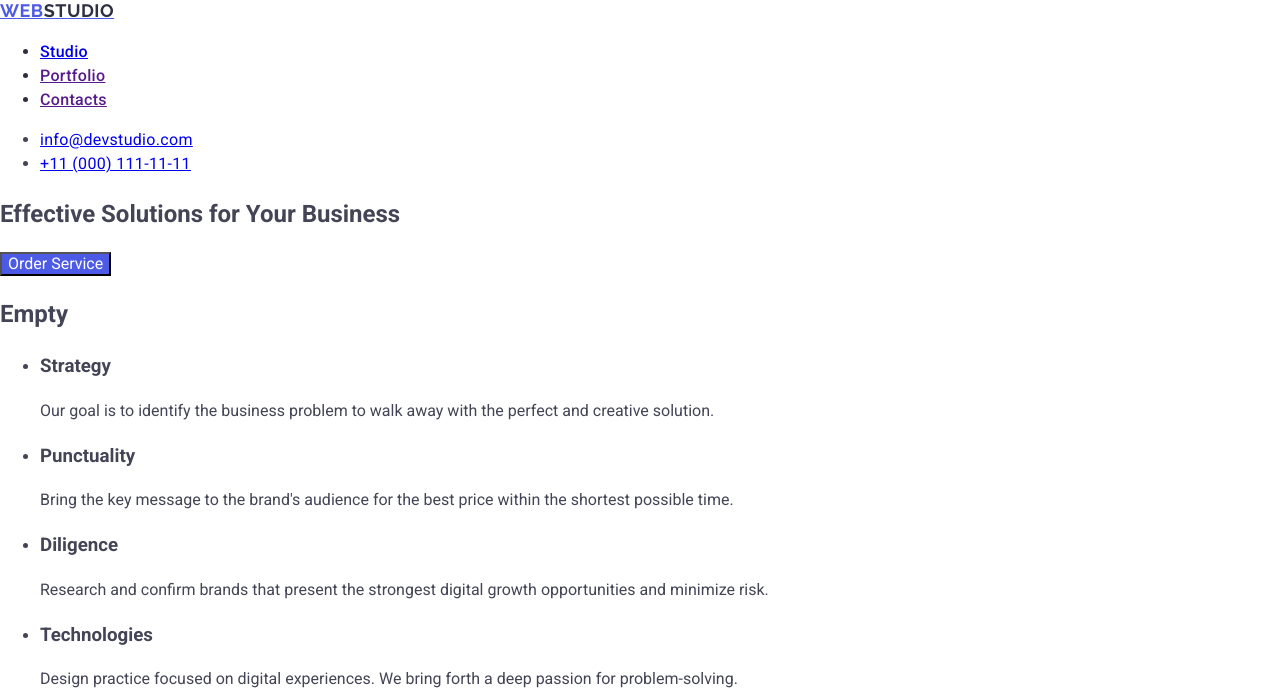
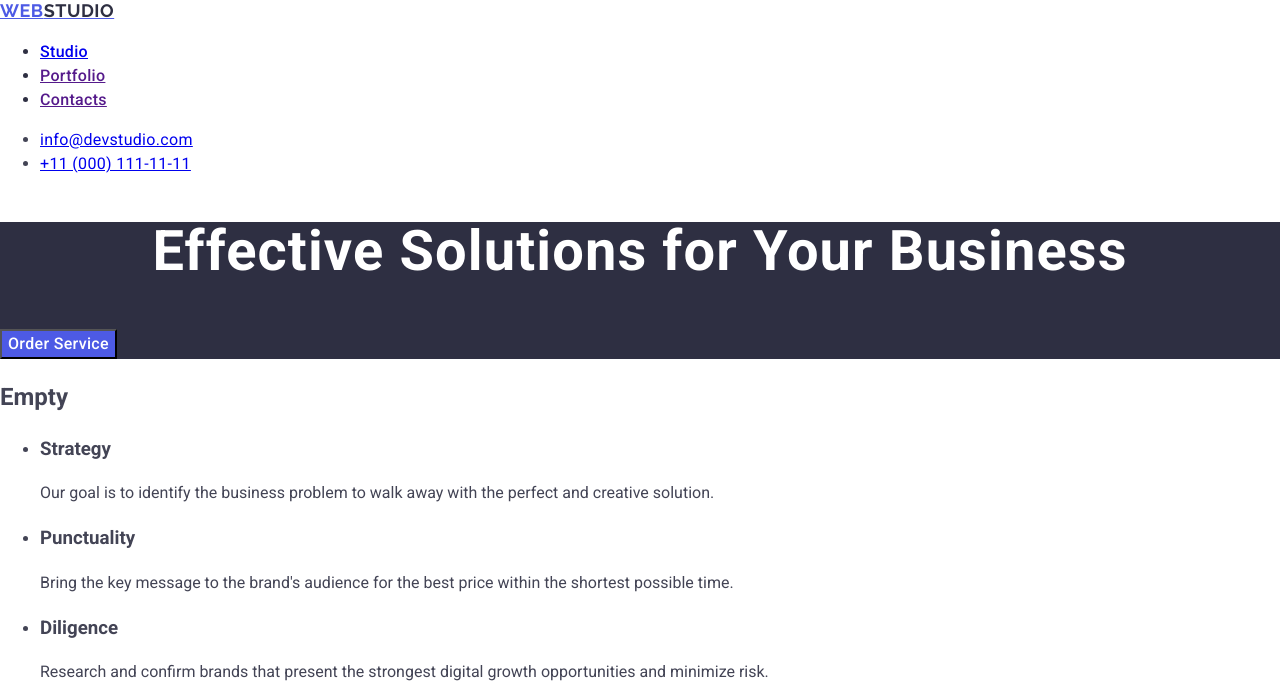
Before and after one commit to Yaskee/goit-markup-hw-02, a plain HTML site: page index.html in a window 1280 px wide. Shown: the top 700 px of the page. Drawn offline with nearby package versions, Linux system fonts and the light colour scheme.

Commit message:
1st section changes

```diff
--- a/css/styles.css
+++ b/css/styles.css
@@ -37,25 +37,30 @@ body {
   letter-spacing: 0.02em;
   color: #434455;
 }
-.header-mailme:focus, .header-mailme:active {
+.header-address .header-mailme:focus, .header-mailme:active {
   color: #404bbf;
 }
-}
-.header-tel:focus, .header-tel:active {
+.header-address .header-tel:focus, .header-tel:active {
   color: #404bbf;
 }
+.first-section {
+    background-color: #2E2F42;
 }
 h1 {
   font-family: 'Roboto', sans-serif;
   font-size: 56px;
-  line-height: 1.071;
+  line-height: 1.07;
   font-weight: 700;
+  letter-spacing: 0.02em;
+  text-align: center;
   color: #ffffff;
 }
 .first-section-button {
   font-family: 'Roboto', sans-serif;
   font-size: 16px;
-  font-weight: 400;
+  line-height: 1.5;
+  letter-spacing: 0.02em;
+  font-weight: 500;
   color: #ffffff;
   background-color: #4d5ae5;
   cursor: pointer;
--- a/index.html
+++ b/index.html
@@ -48,7 +48,7 @@
       </address>
     </header>
     <main>
-      <section>
+      <section class="first-section">
         <h1>Effective Solutions for Your Business</h1>
         <button type="button" class="first-section-button">
           Order Service
```
